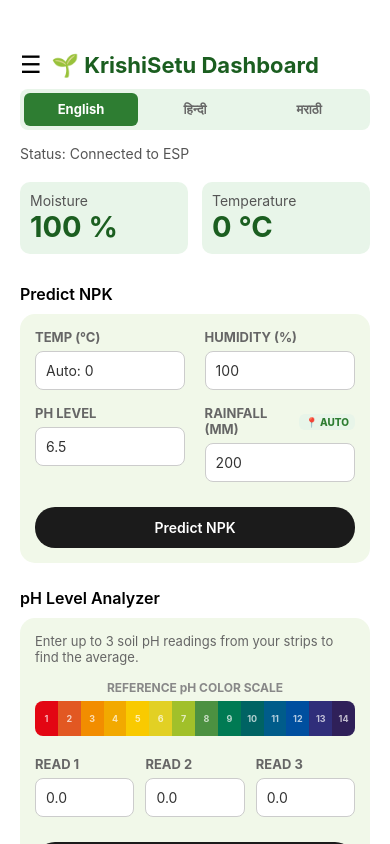
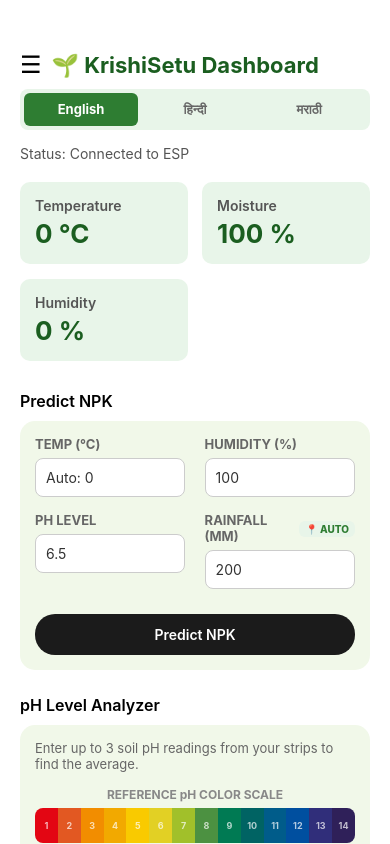
Before and after one commit to PrashantSontakke10/Krishi-App, a React Native app: screen /Dashboard in a window 390 px wide. Built offline with nearby package versions, Linux system fonts and the light colour scheme; no server answers.

Commit message:
Layout changes

```diff
--- a/App.js
+++ b/App.js
@@ -45,12 +45,12 @@
 
   const renderScreen = () => {
     switch (screen) {
-      case "crop": return <CropRecommendation openMenu={() => setMenuOpen(true)} globalNpk={globalNpk} language={language} />;
-      case "fertilizer": return <FertilizerRecommendation openMenu={() => setMenuOpen(true)} globalNpk={globalNpk} language={language} />;
-      case "disease": return <DiseaseDetection openMenu={() => setMenuOpen(true)} language={language} />;
-      case "yield": return <YieldPrediction openMenu={() => setMenuOpen(true)} language={language} />;
-      case "market": return <MarketPrice openMenu={() => setMenuOpen(true)} language={language} />;
-      case "rcControl": return <RcControl openMenu={() => setMenuOpen(true)} language={language} />;
+      case "crop": return <CropRecommendation openMenu={() => setMenuOpen(true)} globalNpk={globalNpk} homeInputs={homeInputs} language={language} />;
+      case "fertilizer": return <FertilizerRecommendation openMenu={() => setMenuOpen(true)} globalNpk={globalNpk} homeInputs={homeInputs} language={language} />;
+      case "disease": return <DiseaseDetection openMenu={() => setMenuOpen(true)} homeInputs={homeInputs} language={language} />;
+      case "yield": return <YieldPrediction openMenu={() => setMenuOpen(true)} homeInputs={homeInputs} language={language} />;
+      case "market": return <MarketPrice openMenu={() => setMenuOpen(true)} homeInputs={homeInputs} language={language} />;
+      case "rcControl": return <RcControl openMenu={() => setMenuOpen(true)} homeInputs={homeInputs} language={language} />;
       default:
         return <HomeScreen openMenu={() => setMenuOpen(true)} globalNpk={globalNpk} setGlobalNpk={setGlobalNpk} homeInputs={homeInputs} setHomeInputs={setHomeInputs} language={language} setLanguage={setLanguage} />;
     }
--- a/screens/CropRecommendation.js
+++ b/screens/CropRecommendation.js
@@ -3,12 +3,15 @@
 import axios from 'axios';
 import { t } from '../utils/translations';
 
-export default function CropRecommendation({ openMenu, globalNpk, language }) {
+export default function CropRecommendation({ openMenu, globalNpk, language, homeInputs }) {
   const [inputs, setInputs] = useState({
     N: globalNpk ? String(Math.round(globalNpk.Nitrogen || globalNpk.N || 0)) : '',
     P: globalNpk ? String(Math.round(globalNpk.Phosphorus || globalNpk.Phosphorous || globalNpk.P || 0)) : '',
     K: globalNpk ? String(Math.round(globalNpk.Potassium || globalNpk.K || 0)) : '',
-    temperature: '', humidity: '', ph: '', rainfall: ''
+    temperature: homeInputs?.temperature || homeInputs?.liveTemp || '',
+    humidity: homeInputs?.humidity || homeInputs?.liveHumidity || '',
+    ph: homeInputs?.ph || '',
+    rainfall: homeInputs?.rainfall || ''
   });
   const [loading, setLoading] = useState(false);
   const [result, setResult] = useState(null);
--- a/screens/FertilizerRecommendation.js
+++ b/screens/FertilizerRecommendation.js
@@ -9,9 +9,11 @@
 // Replace with your ESP IP
 const SENSOR_API = "http://10.157.70.174/temp";
 
-export default function FertilizerRecommendation({ openMenu, globalNpk, language }) {
+export default function FertilizerRecommendation({ openMenu, globalNpk, language, homeInputs }) {
   const [inputs, setInputs] = useState({
-    Temperature: '', Humidity: '', Moisture: '',
+    Temperature: homeInputs?.temperature || homeInputs?.liveTemp || '',
+    Humidity: homeInputs?.humidity || homeInputs?.liveHumidity || '',
+    Moisture: '100',
     Soil_Type: '', Crop_Type: '',
     Nitrogen: globalNpk ? String(Math.round(globalNpk.Nitrogen || globalNpk.N || 0)) : '',
     Potassium: globalNpk ? String(Math.round(globalNpk.Potassium || globalNpk.K || 0)) : '',
--- a/screens/HomeScreen.js
+++ b/screens/HomeScreen.js
@@ -19,6 +19,7 @@
 export default function HomeScreen({ openMenu, globalNpk, setGlobalNpk, homeInputs, setHomeInputs, language, setLanguage }) {
 
   const [temp, setTemp] = useState(0);
+  const [humidity, setHumidity] = useState(0);
   const [loadingNpk, setLoadingNpk] = useState(false);
   const [loadingRain, setLoadingRain] = useState(false);
   const [phReadings, setPhReadings] = useState(["", "", ""]);
@@ -33,9 +34,21 @@
     const interval = setInterval(async () => {
       try {
         const res = await axios.get(API);
-        setTemp(res.data.temperature);
+        const fetchedTemp = res.data.temperature || 0;
+        const fetchedHum = res.data.humidity;
+
+        setTemp(fetchedTemp);
+        if(fetchedHum !== undefined) setHumidity(fetchedHum);
+
+        if (setHomeInputs) {
+          setHomeInputs(prev => ({
+            ...prev,
+            liveTemp: String(fetchedTemp),
+            liveHumidity: fetchedHum !== undefined ? String(fetchedHum) : prev.liveHumidity
+          }));
+        }
       } catch (err) {
-        console.log("Error fetching temp");
+        console.log("Error fetching temp or humidity");
       }
     }, 3000);
 
@@ -145,7 +158,12 @@
       <Text style={styles.subHeader}>{t("Status: Connected to ESP", language)}</Text>
 
       {/* CARDS */}
-      <View style={styles.row}>
+      <View style={styles.rowWrap}>
+
+        <View style={styles.card}>
+          <Text style={styles.cardTitle}>{t("Temperature", language)}</Text>
+          <Text style={styles.cardValue}>{temp} °C</Text>
+        </View>
 
         <View style={styles.card}>
           <Text style={styles.cardTitle}>{t("Moisture", language)}</Text>
@@ -153,8 +171,8 @@
         </View>
 
         <View style={styles.card}>
-          <Text style={styles.cardTitle}>{t("Temperature", language)}</Text>
-          <Text style={styles.cardValue}>{temp} °C</Text>
+          <Text style={styles.cardTitle}>{t("Humidity (%)", language).replace(" (%)", "")}</Text>
+          <Text style={styles.cardValue}>{humidity} %</Text>
         </View>
 
       </View>
@@ -320,21 +338,31 @@
     marginBottom: 20
   },
 
+  rowWrap: {
+    flexDirection: 'row',
+    justifyContent: 'space-between',
+    flexWrap: 'wrap',
+    marginBottom: 5
+  },
+
   card: {
     backgroundColor: '#E8F5E9',
     width: '48%',
-    padding: 10,
+    padding: 15,
     borderRadius: 10,
-    alignItems: 'left'
+    alignItems: 'flex-start',
+    marginBottom: 15
   },
 
   cardTitle: {
     fontSize: 14,
-    color: '#555'
+    color: '#555',
+    marginBottom: 4,
+    fontWeight: '600'
   },
 
   cardValue: {
-    fontSize: 29,
+    fontSize: 26,
     fontWeight: '700',
     color: '#1B5E20'
   },
--- a/screens/YieldPrediction.js
+++ b/screens/YieldPrediction.js
@@ -7,9 +7,9 @@
 const SEASONS = ["Autumn", "Kharif", "Rabi", "Summer", "Whole Year", "Winter"];
 const STATES = ["Andhra Pradesh", "Arunachal Pradesh", "Assam", "Bihar", "Chhattisgarh", "Delhi", "Goa", "Gujarat", "Haryana", "Himachal Pradesh", "Jammu and Kashmir", "Jharkhand", "Karnataka", "Kerala", "Madhya Pradesh", "Maharashtra", "Manipur", "Meghalaya", "Mizoram", "Nagaland", "Odisha", "Puducherry", "Punjab", "Sikkim", "Tamil Nadu", "Telangana", "Tripura", "Uttar Pradesh", "Uttarakhand", "West Bengal"];
 
-export default function YieldPrediction({ openMenu, language }) {
+export default function YieldPrediction({ openMenu, language, homeInputs }) {
   const [inputs, setInputs] = useState({
-    crop: '', season: '', state: '', area: '', rainfall: '', fertilizer: '', pesticide: ''
+    crop: '', season: '', state: '', area: '', rainfall: homeInputs?.rainfall || '', fertilizer: '', pesticide: ''
   });
   const [loading, setLoading] = useState(false);
   const [result, setResult] = useState(null);
@@ -113,20 +113,20 @@
             </View>
           </View>
 
+          <View style={styles.fullInput}>
+            <Text style={styles.label}>{t("Rainfall (Average of crop season in mm)", language)}</Text>
+            <TextInput style={styles.input} placeholder={t("e.g. 1000", language)} keyboardType="numeric" value={inputs.rainfall} onChangeText={(val) => handleChange('rainfall', val)} />
+          </View>
+
           <View style={styles.row}>
-            <View style={styles.halfInput}>
-              <Text style={styles.label}>{t("Rainfall (mm)", language)}</Text>
-              <TextInput style={styles.input} placeholder={t("e.g. 1000", language)} keyboardType="numeric" value={inputs.rainfall} onChangeText={(val) => handleChange('rainfall', val)} />
-            </View>
             <View style={styles.halfInput}>
               <Text style={styles.label}>{t("Fertilizer", language)}</Text>
               <TextInput style={styles.input} placeholder={t("e.g. 250000", language)} keyboardType="numeric" value={inputs.fertilizer} onChangeText={(val) => handleChange('fertilizer', val)} />
             </View>
-          </View>
-
-          <View style={styles.fullInput}>
-            <Text style={styles.label}>{t("Pesticide", language)}</Text>
-            <TextInput style={styles.input} placeholder={t("e.g. 1500", language)} keyboardType="numeric" value={inputs.pesticide} onChangeText={(val) => handleChange('pesticide', val)} />
+            <View style={styles.halfInput}>
+              <Text style={styles.label}>{t("Pesticide", language)}</Text>
+              <TextInput style={styles.input} placeholder={t("e.g. 1500", language)} keyboardType="numeric" value={inputs.pesticide} onChangeText={(val) => handleChange('pesticide', val)} />
+            </View>
           </View>
 
           <TouchableOpacity style={styles.actionButton} onPress={predictYield} disabled={loading}>
--- a/utils/translations.js
+++ b/utils/translations.js
@@ -172,6 +172,7 @@
   "Season": { hi: "मौसम", mr: "हंगाम" },
   "State": { hi: "राज्य", mr: "राज्य" },
   "Area (acres)": { hi: "क्षेत्र (एकड़)", mr: "क्षेत्र (एकर)" },
+  "Rainfall (Average of crop season in mm)": { hi: "वर्षा (फसल के मौसम का औसत मिमी में)", mr: "पाऊस (पीक हंगामाची सरासरी मिमीमध्ये)" },
   "Pesticide": { hi: "कीटनाशक", mr: "कीटकनाशक" },
   "Fertilizer": { hi: "उर्वरक", mr: "खत" },
   "Predict Yield": { hi: "उपज की भविष्यवाणी करें", mr: "उत्पन्नाचा अंदाज घ्या" },
```
